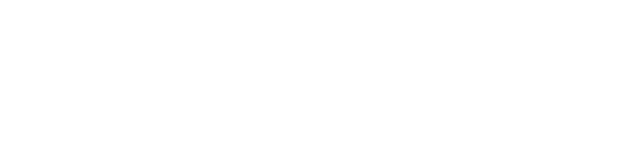
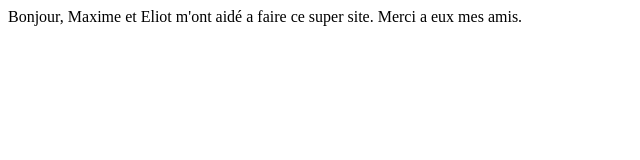
Before and after one commit to QuTho/PageWebGestionProjet, a plain HTML site: page index.html in a window 1280 px wide. Shown: the whole page, without its empty margins (0-640 px from the left). Drawn offline with Linux system fonts and the light colour scheme.

Commit message:
Update index.html

```diff
--- a/index.html
+++ b/index.html
@@ -2,10 +2,12 @@
 <htlm lang="en">
   <head>
   <meta charset="utf-8">
-  <title>title</title>
+  <title>Cours GitHub</title>
 </head>
 <body>
 
-    <!-- page content -->
+  Bonjour, <bold>Maxime</bold> et <bold>Eliot</bold> m'ont aidé a faire ce super site.
+  Merci a eux mes amis.
+
 </body>
 </htlm>
```
